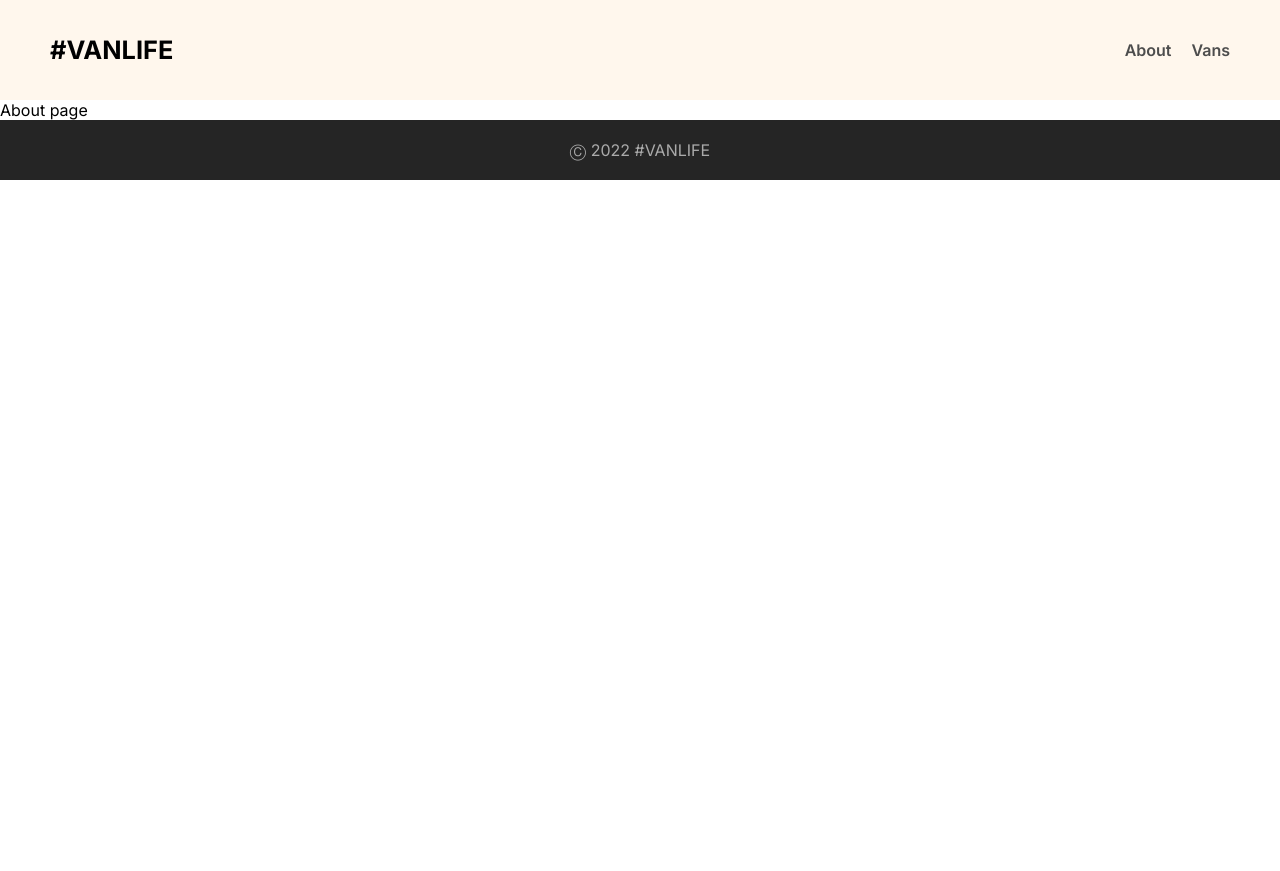
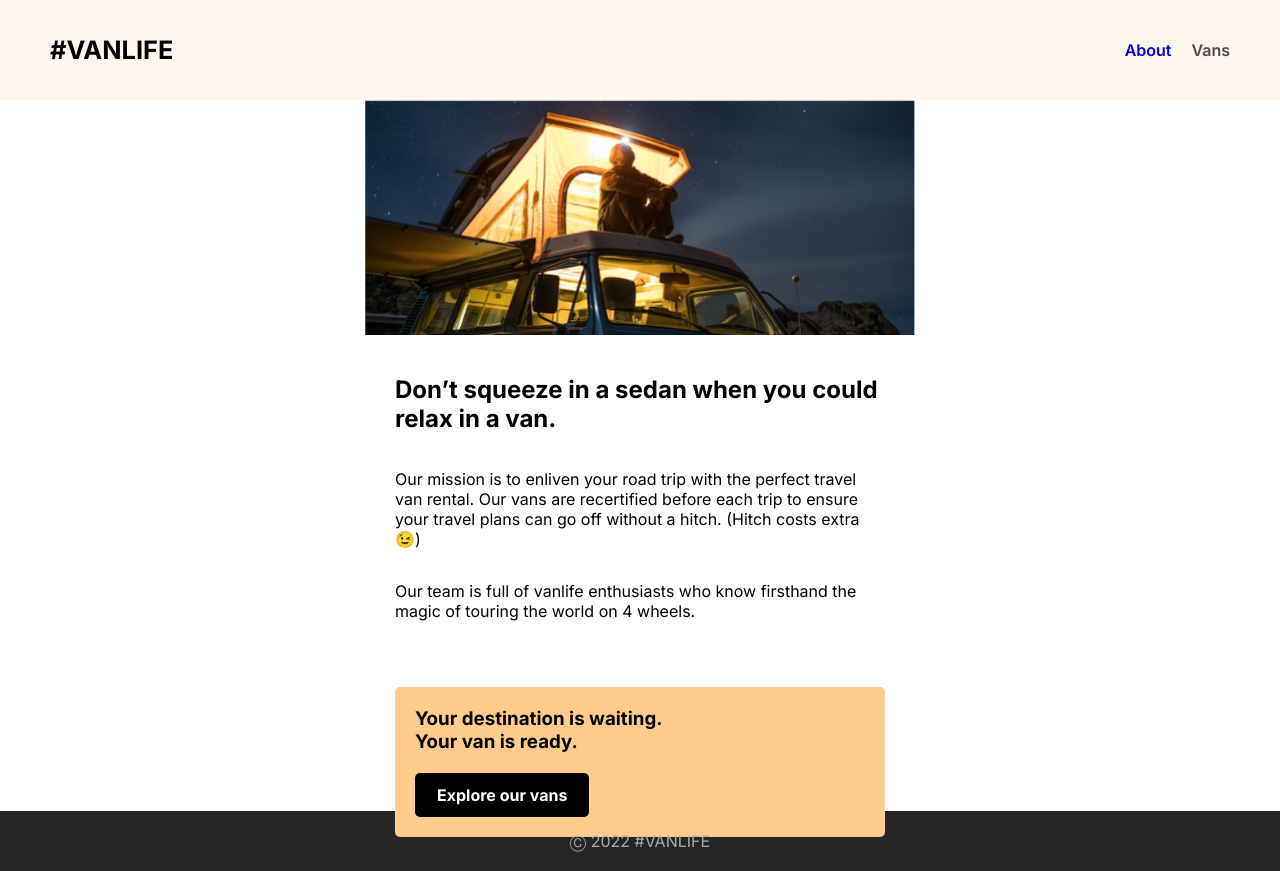
Before and after one commit to michael-eva/vanlife, a React (Create React App) app: page /about in a window 1280 px wide. Before the commit the page ends 800 px from the top, so only its background shows below. Built offline with nearby package versions, Linux system fonts and the light colour scheme.

Commit message:
updated some css

```diff
--- a/src/index.css
+++ b/src/index.css
@@ -7,7 +7,6 @@ body {
 
 a {
   text-decoration: none;
-  color: inherit;
 }
 
 .navbar {
@@ -79,6 +78,53 @@ ul {
   color: white;
 }
 
+.about-page {
+  max-width: 550px;
+  display: flex;
+  flex-direction: column;
+  margin: auto;
+}
+
+.about-container {
+  margin: 20px 30px 0 30px;
+  display: flex;
+  flex-direction: column;
+  height: 57vh;
+}
+
+.explore-vans-container {
+  border-radius: 5px;
+  background: #FFCC8D;
+  padding: 20px;
+  margin: 50px 0 40px 0;
+}
+
+.explore-vans-container h3 {
+  margin: 0;
+}
+
+.about-container .link-button {
+  background-color: #000;
+  margin-top: 20px;
+}
+
+.link-button {
+  display: inline-block;
+  text-align: center;
+  text-decoration: none;
+  border: none;
+  padding: .75rem 1.375rem;
+  color: white;
+  font-weight: 700;
+  border-radius: 5px;
+  cursor: pointer;
+  transition: transform .1s ease-in-out;
+}
+
+.link-button:hover {
+  transform: translate(1px, 1px);
+}
+
 .footer {
   background: #252525;
   margin: 0;
--- a/src/pages/About.jsx
+++ b/src/pages/About.jsx
@@ -1,3 +1,21 @@
+import aboutImage from "../images/about-image.png"
+import { Link } from "react-router-dom"
 export default function About() {
-    return <div>About page</div>
+    return (
+        <div className="about-page">
+            <img src={aboutImage} alt="" />
+            <div className="about-container">
+                <h2>Don’t squeeze in a sedan when you could relax in a van.</h2>
+                <p>Our mission is to enliven your road trip with the perfect travel van rental. Our vans are recertified before each trip to ensure your travel plans can go off without a hitch.
+                    (Hitch costs extra 😉)</p>
+
+                <p>Our team is full of vanlife enthusiasts who know firsthand the magic of touring the world on 4 wheels.</p>
+                <div className="explore-vans-container">
+                    <h3>Your destination is waiting.</h3>
+                    <h3>   Your van is ready.</h3>
+                    <Link className="link-button">Explore our vans</Link>
+                </div>
+            </div>
+        </div>
+    )
 }
```
Also changed, not shown: src/images/about-image.png (added).
